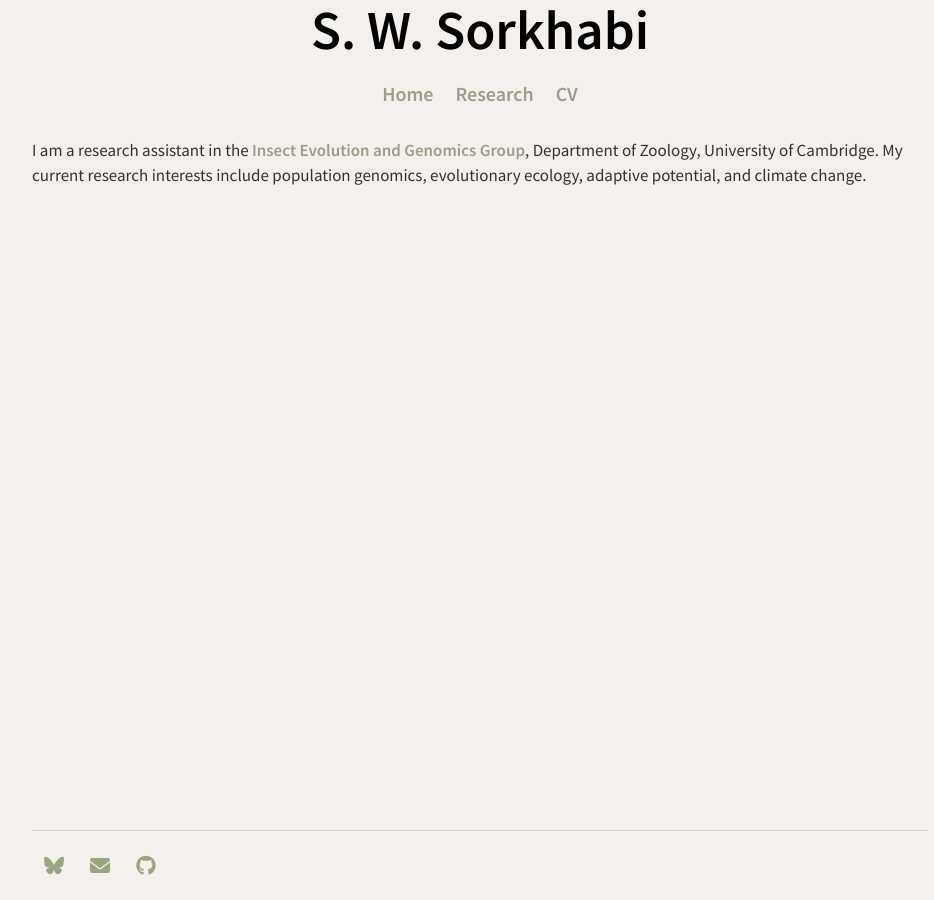
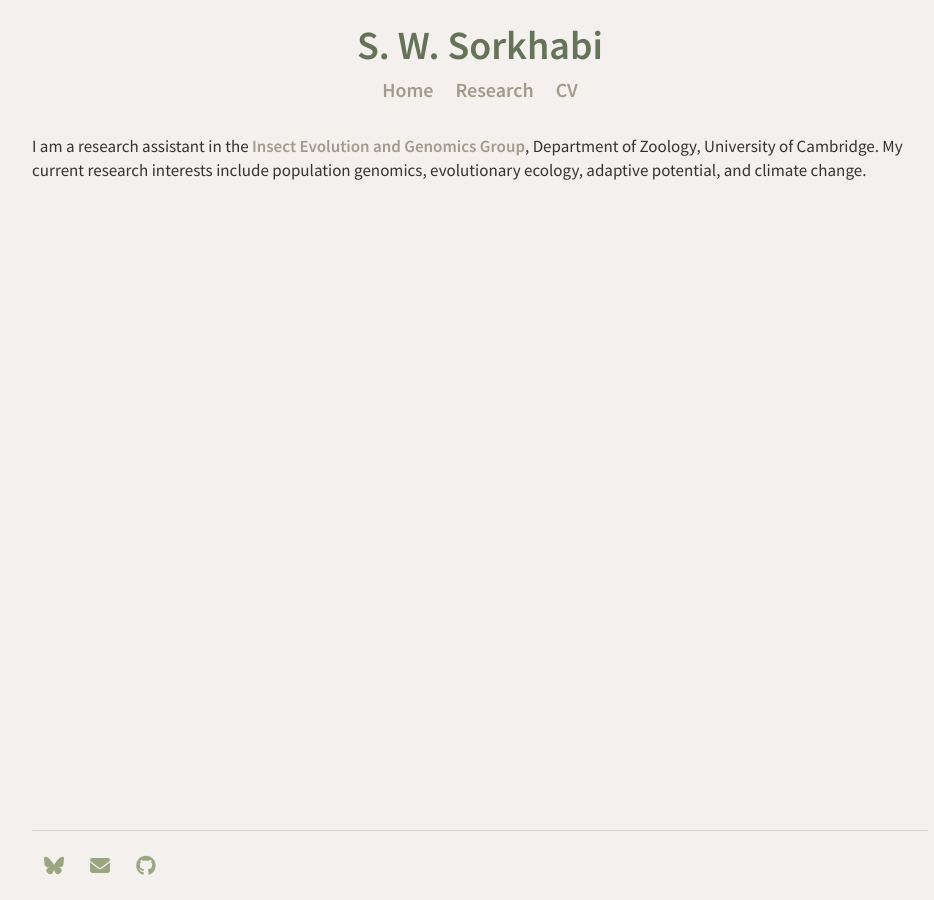
Before and after one commit to ssorkhabi/ssorkhabi.github.io, a Jekyll site: the page built from index.md, in a window 1280 px wide. Shown: the whole page, without its empty margins (160-1094 px from the left). Built offline with Jekyll 4.4.1, drawn with Linux system fonts in a browser that asks for light colours.

Commit message:
change colour and font styles in main.css

```diff
--- a/css/main.css
+++ b/css/main.css
@@ -74,7 +74,7 @@ body {
   width: 70%;
   padding-bottom: 8rem; /* keeps the last paragraph clear of the fixed footer */
   background-color: var(--cream);
-  color: black;
+  color: var(--sage-dark);
   font-family: "Source Sans Pro", sans-serif;
   font-weight: 400;
 }
@@ -106,11 +106,12 @@ a:hover {
 }
 
 h1 {
-  margin-top: -5px;
-  font-size: 5.5rem;
+  margin-top: 20px;
+  font-size: 4rem;
   font-family: "Source Sans Pro", sans-serif;
   font-weight: 600;
   text-align: center;
+  color: var(--sage-dark);
 }
 
 /* NAVIGATION */
```
